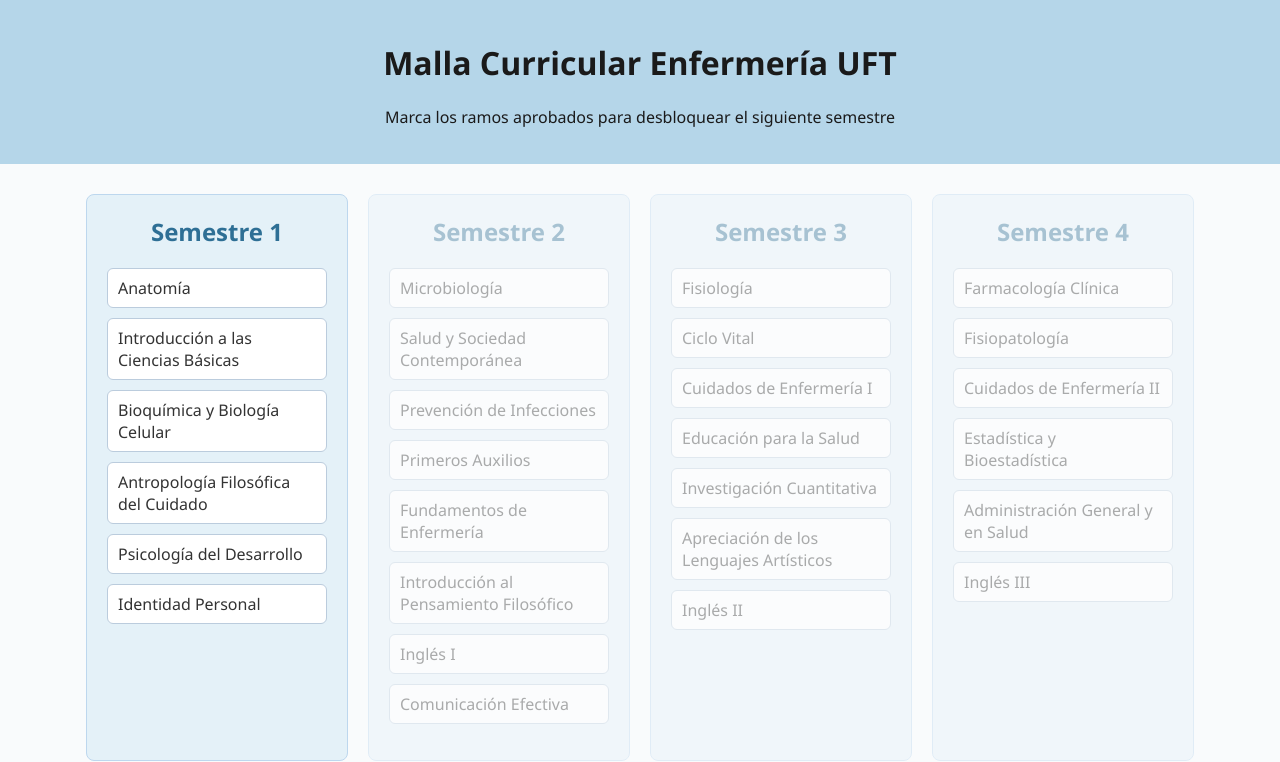
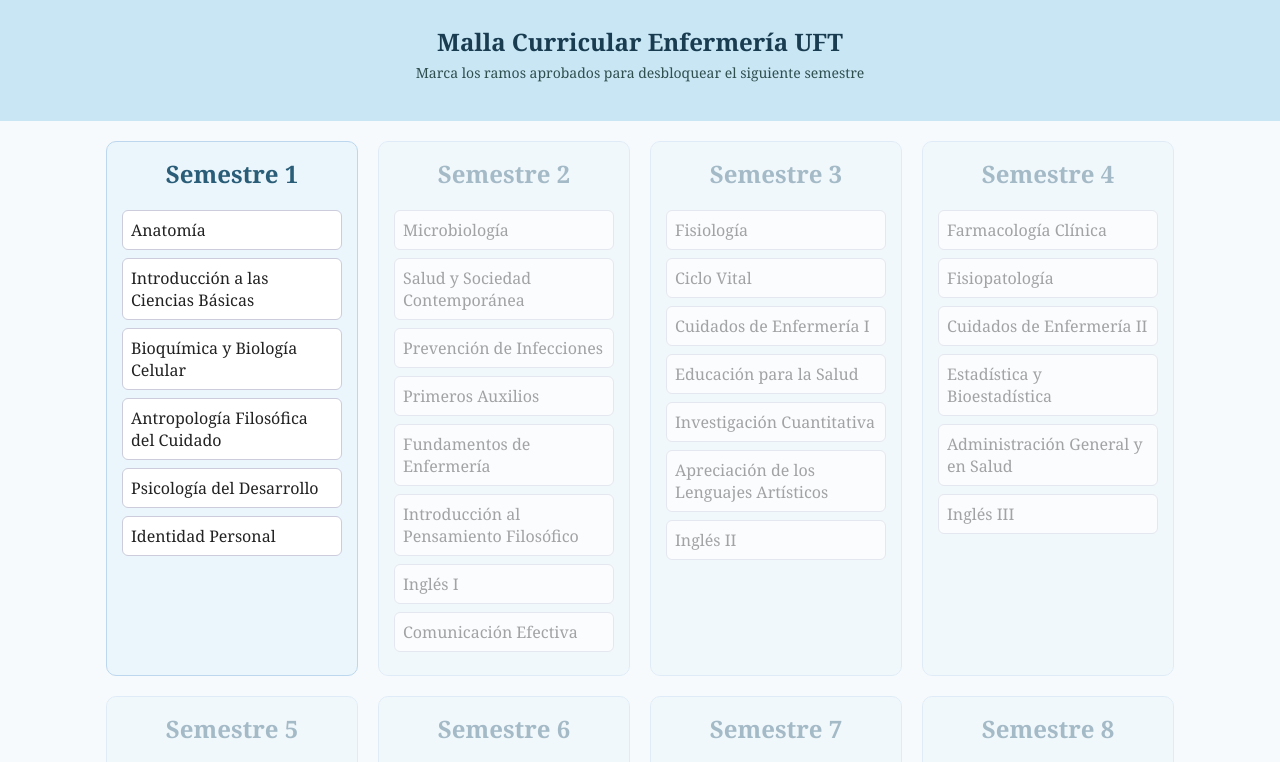
Before and after one commit to honey001001/Malla-curricular, a plain HTML site: page index.html in a window 1280 px wide. Shown: the top 762 px of the page. Drawn offline with Linux system fonts and the light colour scheme.

Commit message:
Update estilos.css

```diff
--- a/estilos.css
+++ b/estilos.css
@@ -1,66 +1,75 @@
 body {
-  font-family: 'Segoe UI', sans-serif;
-  background-color: #f9fbfc;
-  color: #333;
   margin: 0;
-  padding: 0;
+  font-family: "Georgia", serif;
+  background-color: #f7fafd;
+  color: #222;
 }
 
 header {
-  background-color: #b5d6e9;
-  padding: 20px;
   text-align: center;
-  color: #1a1a1a;
+  background-color: #c8e6f4;
+  padding: 25px;
 }
 
-main {
-  padding: 30px;
+header h1 {
+  margin: 0;
+  font-size: 24px;
+  color: #1a3c50;
+}
+
+header p {
+  margin-top: 5px;
+  font-size: 14px;
+  color: #2f4f4f;
 }
 
 .malla {
   display: flex;
-  gap: 20px;
   flex-wrap: wrap;
   justify-content: center;
+  padding: 20px;
+  gap: 20px;
 }
 
 .semestre {
-  background-color: #e4f1f8;
+  background-color: #eaf6fb;
   border: 1px solid #bdd7ee;
-  border-radius: 8px;
-  padding: 20px;
+  border-radius: 10px;
+  padding: 15px;
   width: 220px;
+  transition: 0.3s;
 }
 
 .semestre h2 {
+  text-align: center;
   margin-top: 0;
-  text-align: center;
-  color: #2e6f95;
+  color: #2a5d78;
 }
 
 ul {
-  list-style: none;
+  list-style-type: none;
   padding: 0;
+  margin: 0;
 }
 
 li {
   background-color: #fff;
-  margin-bottom: 10px;
-  padding: 8px 10px;
+  margin: 8px 0;
+  padding: 8px;
   border-radius: 6px;
+  border: 1px solid #ccd;
   cursor: pointer;
   transition: 0.2s;
-  border: 1px solid #bcd;
 }
 
 li:hover {
-  background-color: #d9efff;
+  background-color: #d8efff;
 }
 
 .aprobado {
   text-decoration: line-through;
-  color: #888;
-  background-color: #def1e0 !important;
+  background-color: #d2f3db !important;
+  color: #666;
 }
 
 .bloqueado {
```
